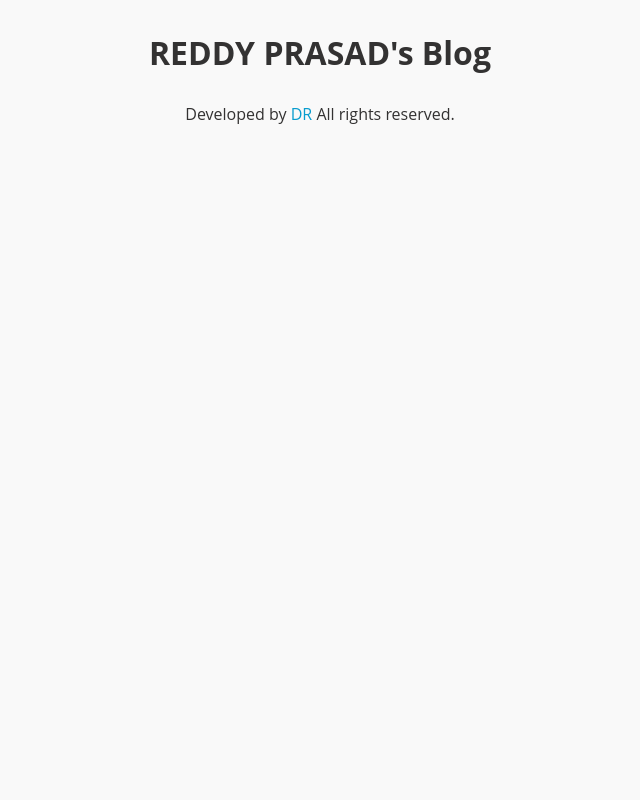
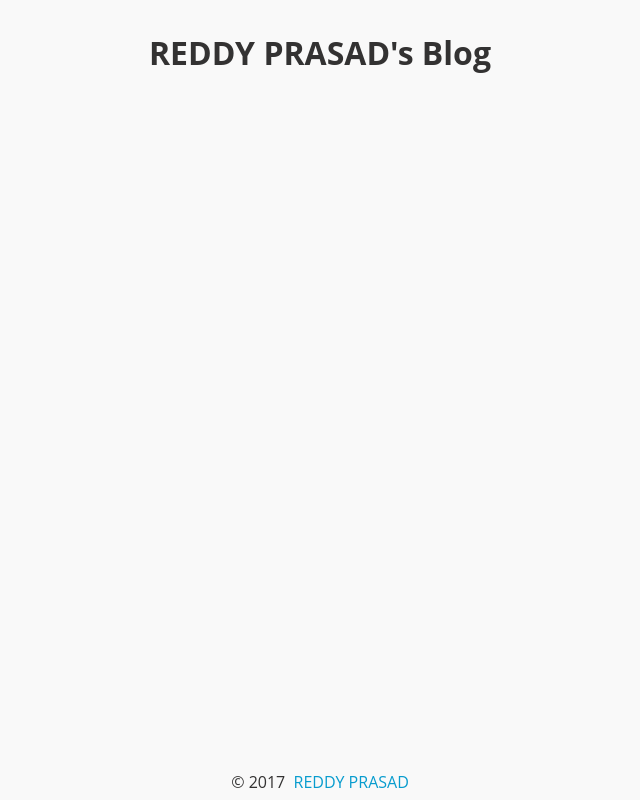
Before and after one commit to dev-drprasad/my_blog, a Django app: page / in a window 1280 px wide. Shown: the whole page, without its empty margins (320-960 px from the left). Run offline with Django 3.2, Linux system fonts and the light colour scheme; data that the repository does not hold is empty.

Commit message:
:art: minor changes in urls & styles

```diff
--- a/src/blog/urls.py
+++ b/src/blog/urls.py
@@ -4,6 +4,6 @@ from blog.views import PostList, PostDetail, contact
 
 urlpatterns = [
     url(r'^$', PostList.as_view(), name='posts-list'),
-    url(r'^article/(?P<slug>[-\w]+)/$', PostDetail.as_view(), name='post-detail'),
+    url(r'^articles/(?P<slug>[-\w]+)/$', PostDetail.as_view(), name='post-detail'),
     url(r'^contact/$', contact, name='contact'),
 ]
--- a/src/static/styles.css
+++ b/src/static/styles.css
@@ -1,4 +1,9 @@
 @import url('https://fonts.googleapis.com/css?family=Montserrat');
+
+html {
+    position: relative;
+    min-height: 100%;
+}
 
 body {
     color: #333232;
@@ -21,6 +26,10 @@ a {
 hr {
     border: 0;
     border-bottom: solid 1px #cccbcb;
+}
+
+.container {
+    margin-bottom: 50px; /* equal to footer height or greater*/
 }
 
 .light-color {
@@ -65,10 +74,15 @@ hr {
 }
 
 footer {
-    position: relative;
+    position: absolute;
+    -webkit-box-sizing: border-box;
+    -moz-box-sizing: border-box;
+    box-sizing: border-box;
     bottom: 0;
+    right: 0; /* fix for horizontal scroll*/
+    left: 0; /* fix for horizontal scroll*/
     width: 100%;
     height: 30px;
-    line-height: 30px;
+    vertical-align: middle;
     text-align: center;
 }
--- a/src/templates/footer.html
+++ b/src/templates/footer.html
@@ -1,3 +1 @@
-<footer>
-    Developed by <a href="http://reddyprasad.me">DR</a> All rights reserved.
-</footer>
+<footer>&copy; 2017  &nbsp;<a href="http://reddyprasad.me">REDDY PRASAD</a></footer>
```
Also changed, not shown: README.md.
